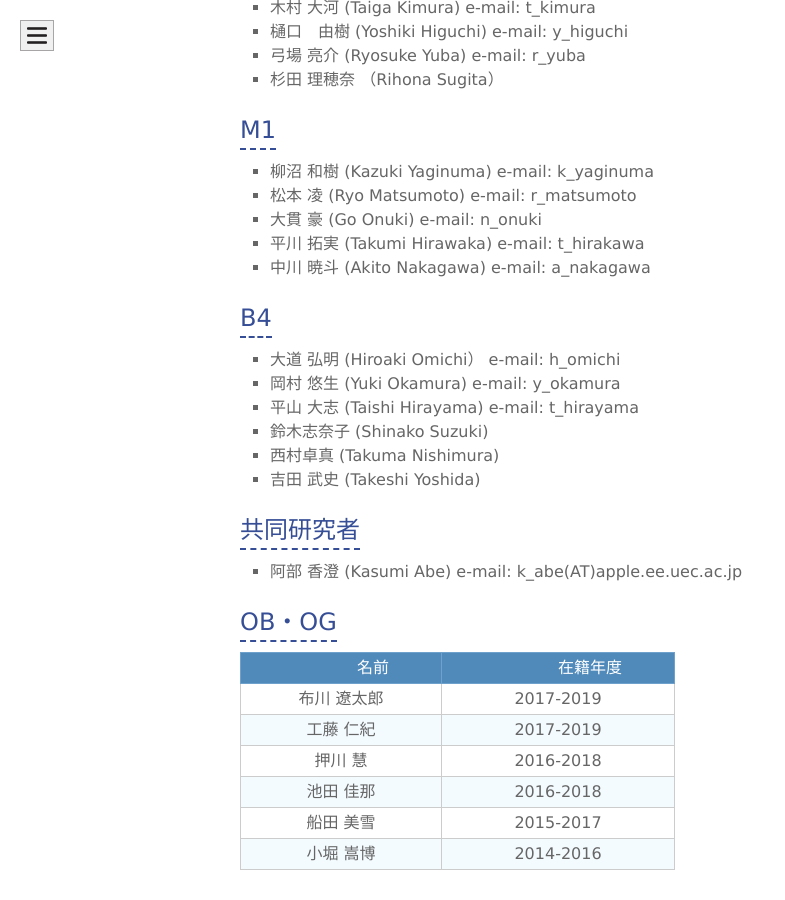
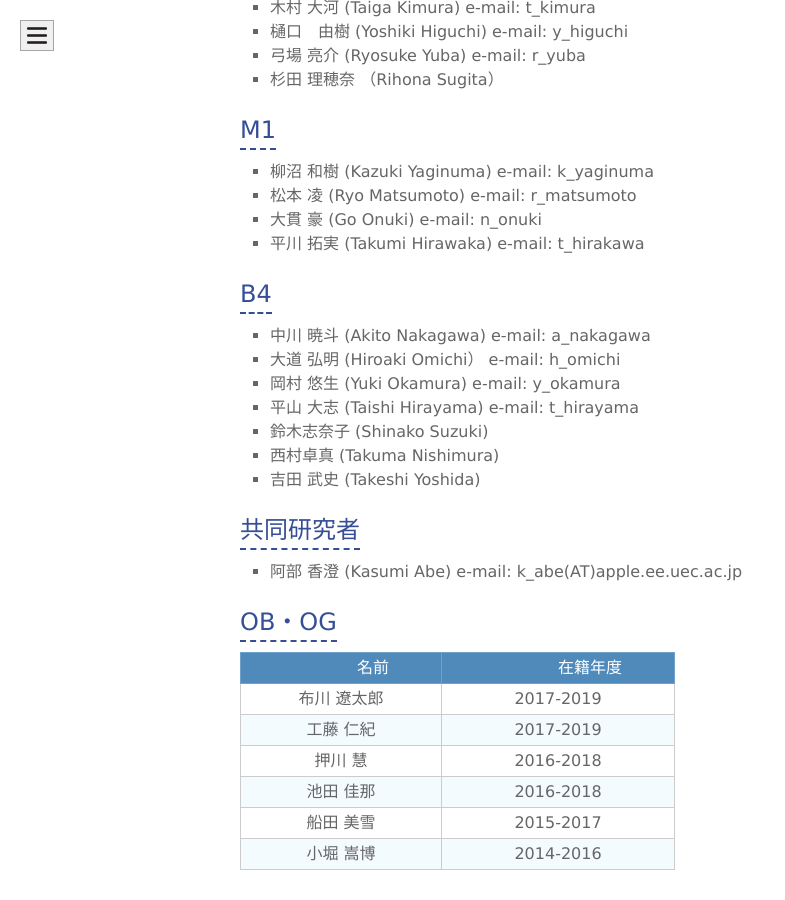
Before and after one commit to naka-lab/naka-lab.github.io, a Jekyll site: the page built from subpages/member.md, in a window 1280 px wide and 900 px high, scrolled down 1021 px. Shown: the whole window, without its empty margins (0-785 px from the left). Built offline with Jekyll 4.4.1, drawn with Linux system fonts in a browser that asks for light colours.

```diff
--- a/subpages/member.md
+++ b/subpages/member.md
@@ -27,9 +27,9 @@ layout: default
 - 松本 凌 (Ryo Matsumoto) e-mail: r_matsumoto
 - 大貫 豪 (Go Onuki) e-mail: n_onuki
 - 平川 拓実 (Takumi Hirawaka) e-mail: t_hirakawa
-- 中川 暁斗 (Akito Nakagawa) e-mail: a_nakagawa
 
 ## B4
+- 中川 暁斗 (Akito Nakagawa) e-mail: a_nakagawa
 - 大道 弘明 (Hiroaki Omichi） e-mail: h_omichi
 - 岡村 悠生 (Yuki Okamura) e-mail: y_okamura
 - 平山 大志 (Taishi Hirayama) e-mail: t_hirayama
```
